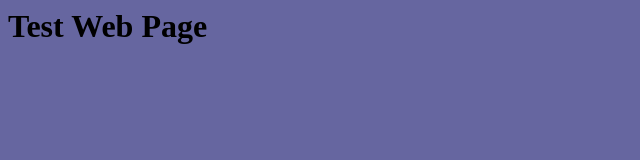
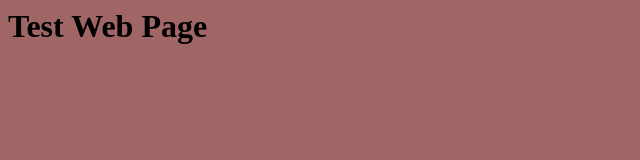
Before and after one commit to thardy/aws-static-site, a website: page src/index.html in a window 1280 px wide. Shown: the whole page, without its empty margins (0-640 px from the left). Drawn offline with Linux system fonts and the light colour scheme.

Commit message:
changing to red

```diff
--- a/src/index.html
+++ b/src/index.html
@@ -1,5 +1,5 @@
 <html>
-  <body style="background-color: #6666a0;">
+  <body style="background-color: #a06666;">
 	<h1>Test Web Page</h1>
   </body>
 </html>
```
